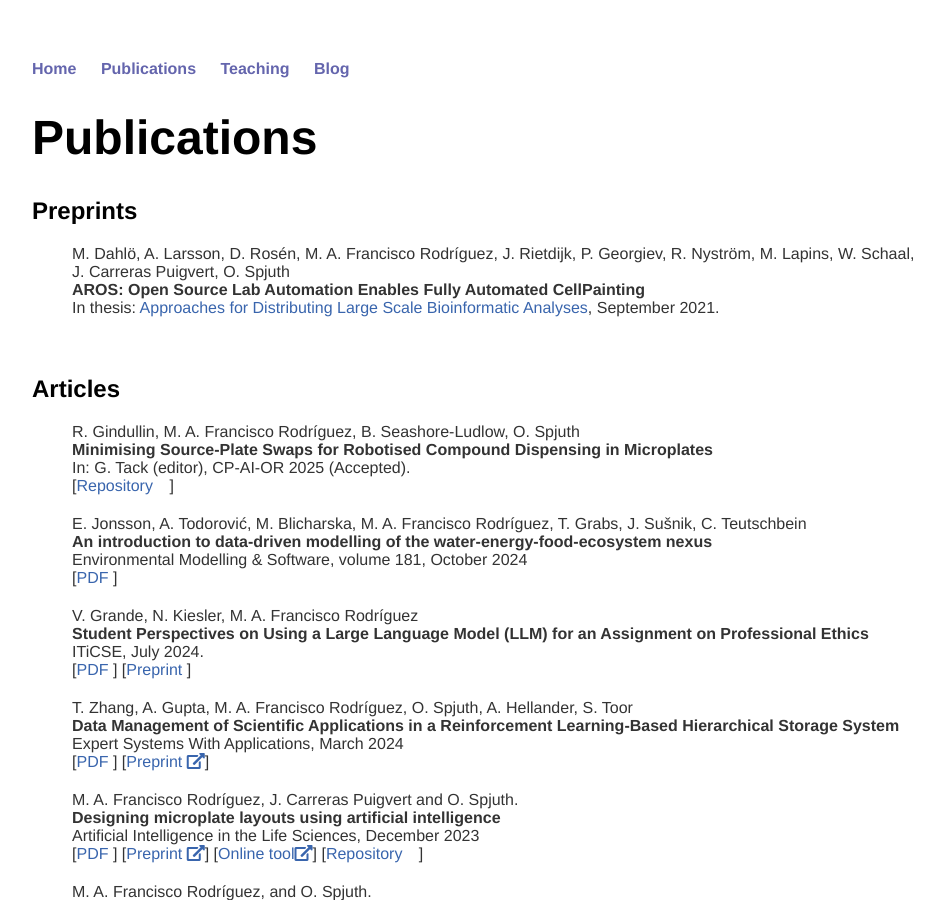
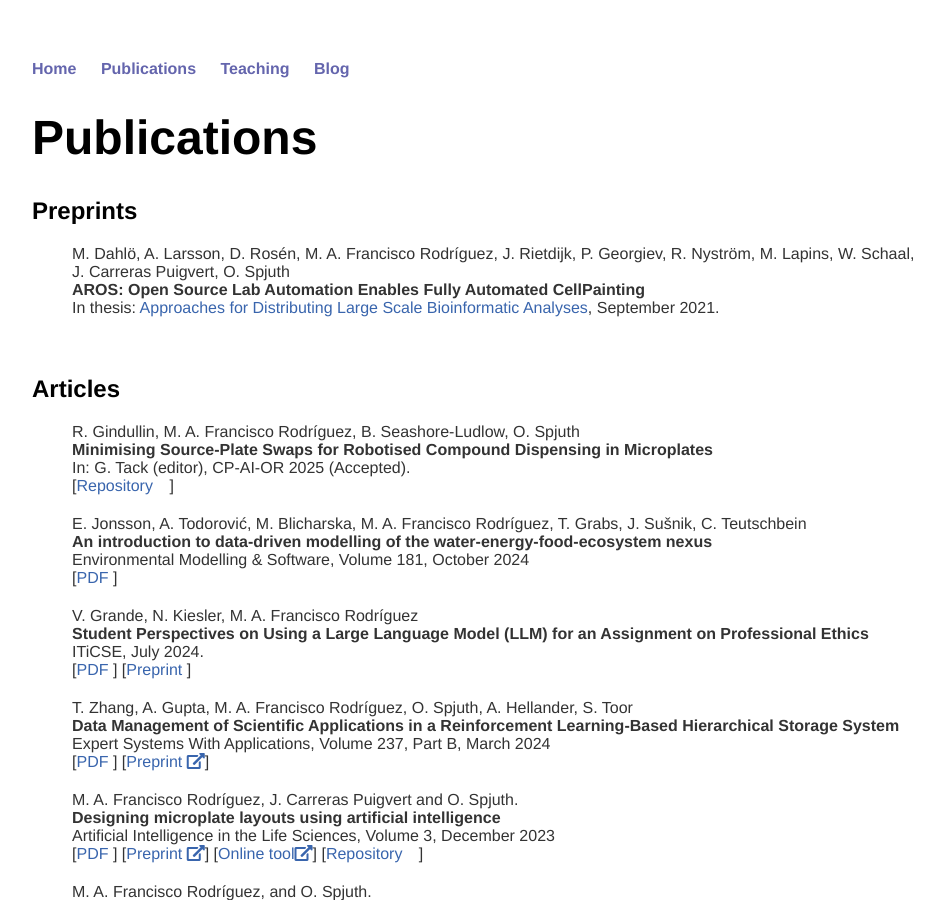
Before and after one commit to andreina-francisco/andreina-francisco.github.io, a Jekyll site: the page built from cv/index.html, in a window 1280 px wide and 900 px high. Shown: the whole window, without its empty margins (160-1104 px from the left). Built offline with Jekyll 4.4.1, drawn with Linux system fonts in a browser that asks for light colours; nearby versions of some CDN libraries; a style sheet for code colours, icons or effects is not loaded.

Commit message:
Added volumes

```diff
--- a/cv/index.html
+++ b/cv/index.html
@@ -50,7 +50,7 @@ title: Mar&iacute;a Andre&iacute;na Francisco Rodr&iacute;guez
     T. Grabs, J. Su&scaron;nik, C. Teutschbein </span><br />
     <span class="title">An introduction to data-driven modelling of the water-energy-food-ecosystem nexus</span><br />
     <span class="note">
-    Environmental Modelling &amp; Software, volume 181, October 2024
+    Environmental Modelling &amp; Software, Volume 181, October 2024
     </span><br />
     [<a class="text" href="https://doi.org/10.1016/j.envsoft.2024.106182">PDF <i class="ai ai-doi"></i></a>]
     </li>
@@ -70,7 +70,7 @@ title: Mar&iacute;a Andre&iacute;na Francisco Rodr&iacute;guez
     <span class="author"> T. Zhang, A. Gupta, M. A. Francisco Rodr&iacute;guez, O. Spjuth, A. Hellander, S. Toor</span><br />
     <span class="title">Data Management of Scientific Applications in a Reinforcement Learning-Based Hierarchical Storage System</span><br />
     <span class="note">
-    Expert Systems With Applications, March 2024
+    Expert Systems With Applications, Volume 237, Part B, March 2024
     </span><br />
     [<a class="text" href="https://doi.org/10.1016/j.eswa.2023.121443">PDF <i class="ai ai-doi"></i></a>]
     [<a class="text" href="https://papers.ssrn.com/sol3/papers.cfm?abstract_id=4401829">Preprint <i class="fas fa-external-link-alt"></i></a>]
@@ -80,7 +80,7 @@ title: Mar&iacute;a Andre&iacute;na Francisco Rodr&iacute;guez
     <span class="author">M. A. Francisco Rodr&iacute;guez, J. Carreras Puigvert and O. Spjuth.</span><br />
     <span class="title">Designing microplate layouts using artificial intelligence</span><br />
     <span class="note">
-    Artificial Intelligence in the Life Sciences, December 2023
+    Artificial Intelligence in the Life Sciences, Volume 3, December 2023
     </span><br />
     [<a class="text" href="https://doi.org/10.1016/j.ailsci.2023.100073">PDF <i class="ai ai-doi"></i></a>]
     [<a class="text" href="https://www.biorxiv.org/content/10.1101/2022.03.31.486595v2.full">Preprint <i class="fas fa-external-link-alt"></i></a>]
```
